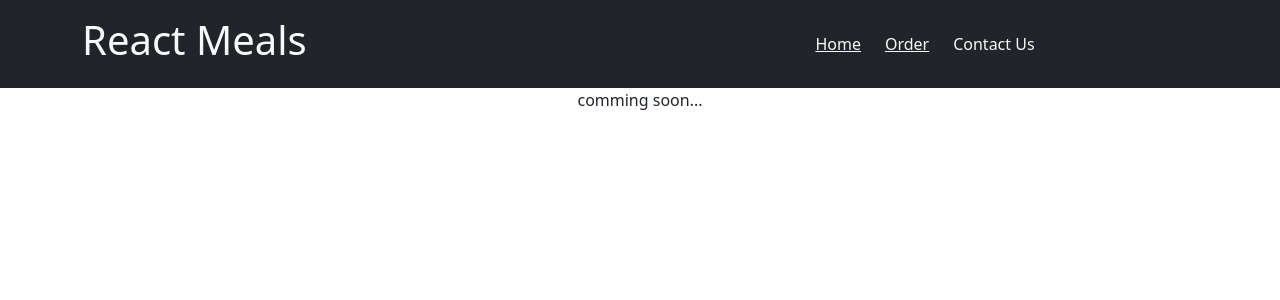
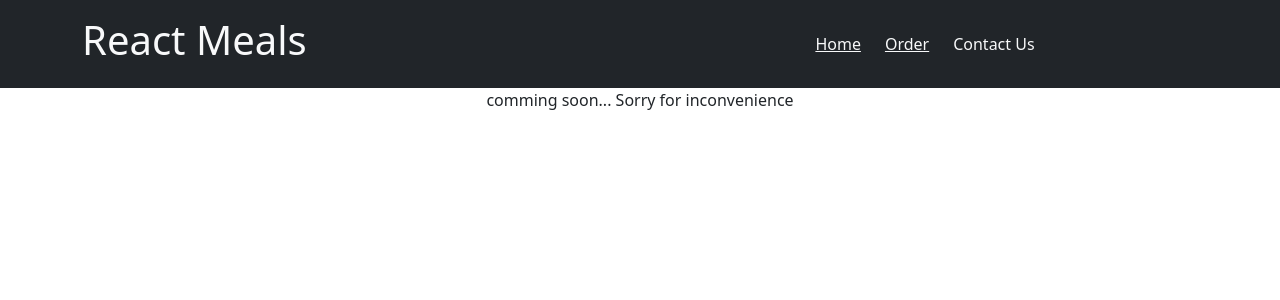
Before and after one commit to TarakRam0123/ReactMeals, a React (Vite) app: page /order in a window 1280 px wide. Shown: the top 300 px of the page. Built offline with nearby package versions, Linux system fonts and the light colour scheme.

Commit message:
order content added

```diff
--- a/src/components/pages/Order.jsx
+++ b/src/components/pages/Order.jsx
@@ -5,6 +5,7 @@ const Order = () => {
   return (
     <div>
       comming soon...
+      Sorry for inconvenience
 
     </div>
   )
```
